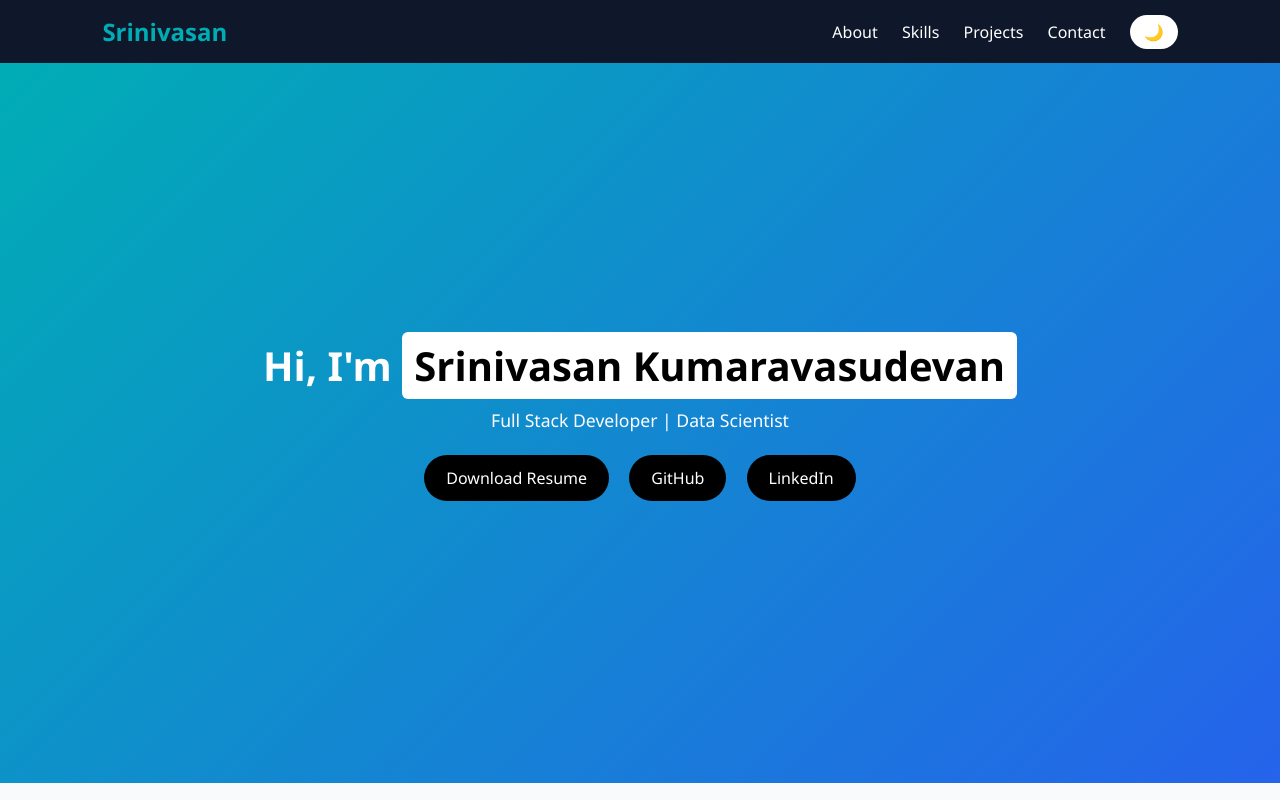
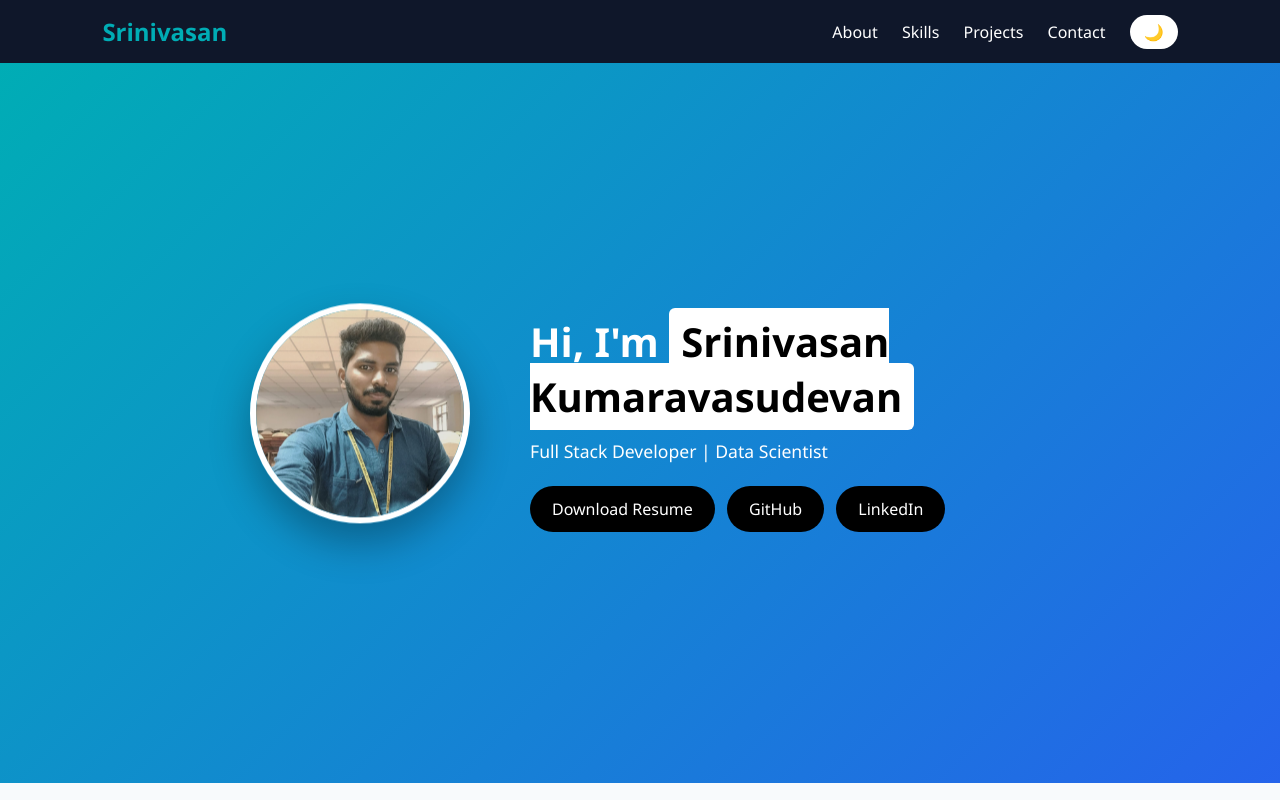
Before and after one commit to VasudevanSk/Portfolio, a plain HTML site: page index.html in a window 1280 px wide. Shown: the top 800 px of the page. Drawn offline with Linux system fonts and the light colour scheme; no server answers.

Commit message:
Added profile

```diff
--- a/index.html
+++ b/index.html
@@ -59,34 +59,77 @@ nav a{
   margin-left:20px;
 }
 
-/* HERO */
 .hero{
   min-height:90vh;
   display:flex;
   align-items:center;
   justify-content:center;
-  text-align:center;
   background:linear-gradient(135deg,#00adb5,#2563eb);
   color:white;
   padding:40px;
 }
-.hero h1{font-size:2.5rem}
-.hero span{
+
+.hero-content{
+  display:flex;
+  align-items:center;
+  gap:60px;
+  max-width:1100px;
+  width:100%;
+  flex-wrap:wrap;
+  justify-content:center;
+}
+
+.hero-img img{
+  width:220px;
+  height:220px;
+  object-fit:cover;
+  border-radius:50%;
+  border:6px solid white;
+  box-shadow:0 20px 40px rgba(0,0,0,0.3);
+  animation:float 3s ease-in-out infinite;
+}
+
+@keyframes float{
+  0%,100%{transform:translateY(0)}
+  50%{transform:translateY(-10px)}
+}
+
+.hero-text{
+  text-align:left;
+  max-width:500px;
+}
+
+.hero-text h1{font-size:2.5rem}
+.hero-text span{
   background:white;
   color:black;
   padding:6px 12px;
   border-radius:6px;
 }
-.hero p{margin:15px 0;font-size:1.1rem}
-.hero a{
+
+.hero-text p{
+  margin:15px 0;
+  font-size:1.1rem;
+}
+
+.hero-text a{
   display:inline-block;
-  margin:8px;
+  margin:8px 8px 0 0;
   padding:12px 22px;
   background:black;
   color:white;
   text-decoration:none;
   border-radius:30px;
   font-weight:500;
+}
+
+/* MOBILE */
+@media(max-width:768px){
+  .hero-content{
+    flex-direction:column;
+    text-align:center;
+  }
+  .hero-text{text-align:center}
 }
 
 /* SECTION */
@@ -166,14 +209,22 @@ footer{
   </div>
 </nav>
 
-<!-- HERO -->
 <div class="hero">
-  <div>
-    <h1>Hi, I'm <span>Srinivasan Kumaravasudevan</span></h1>
-    <p>Full Stack Developer | Data Scientist</p>
-    <a href="S.K.Vasudevan.pdf" download>Download Resume</a>
-    <a href="https://github.com/VasudevanSk" target="_blank">GitHub</a>
-    <a href="https://www.linkedin.com/in/sk-vasudevan-783714267" target="_blank">LinkedIn</a>
+  <div class="hero-content">
+
+    <div class="hero-img">
+      <img src="profile.jpeg" alt="Srinivasan">
+    </div>
+
+    <div class="hero-text">
+      <h1>Hi, I'm <span>Srinivasan Kumaravasudevan</span></h1>
+      <p>Full Stack Developer | Data Scientist</p>
+
+      <a href="S.K.Vasudevan.pdf" download>Download Resume</a>
+      <a href="https://github.com/VasudevanSk" target="_blank">GitHub</a>
+      <a href="https://www.linkedin.com/in/sk-vasudevan-783714267" target="_blank">LinkedIn</a>
+    </div>
+
   </div>
 </div>
 
```
Also changed, not shown: profile.jpeg (added).
